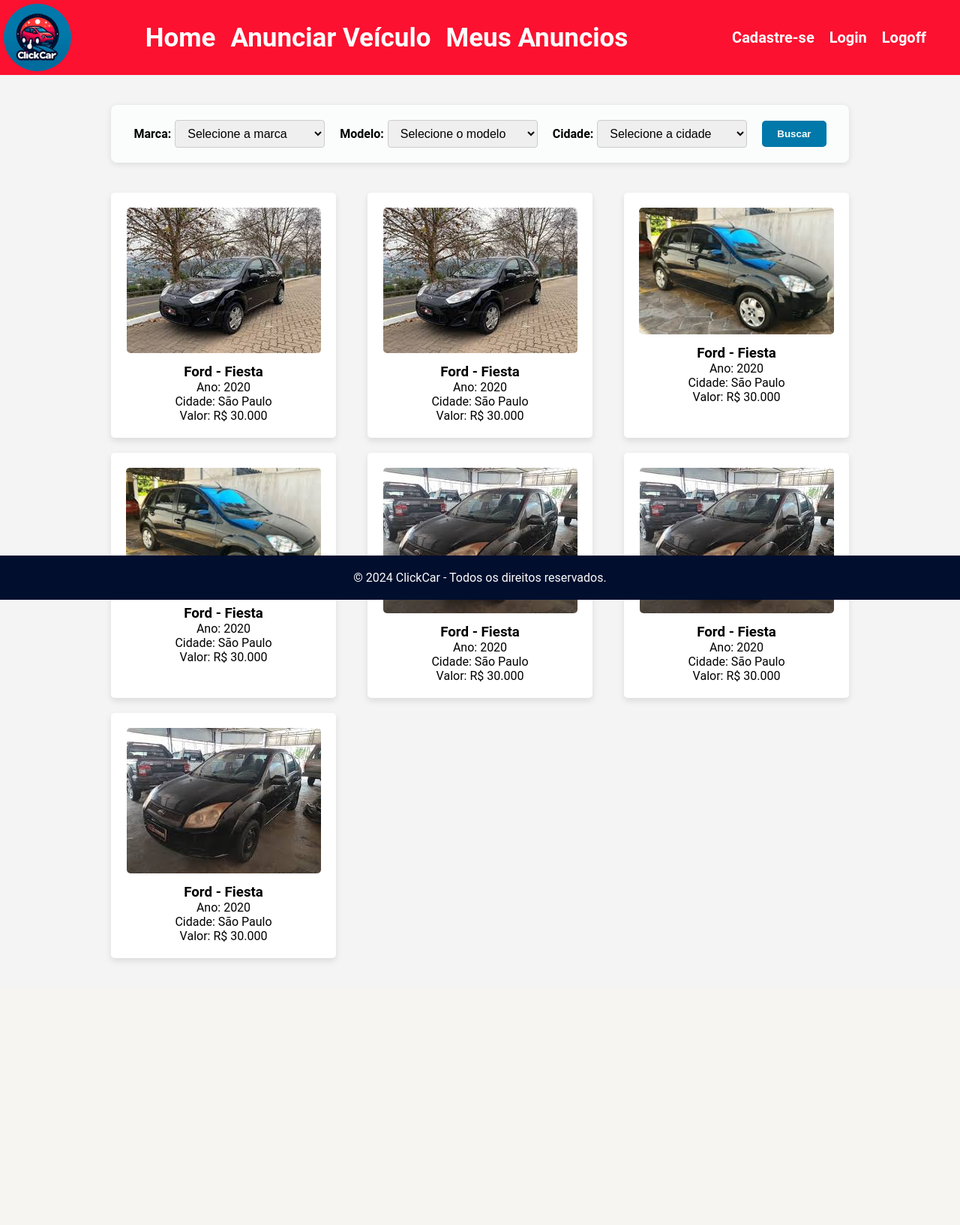
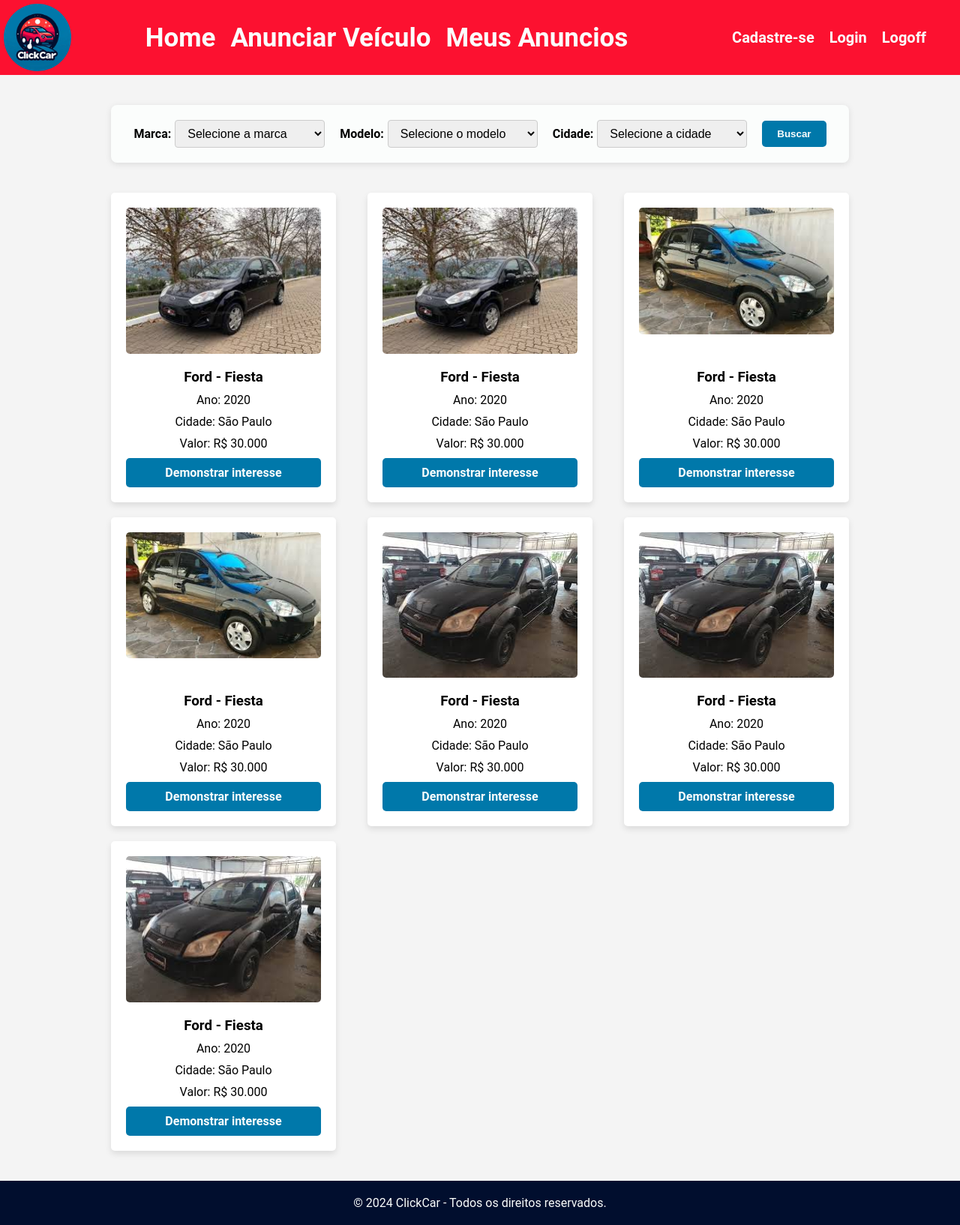
Before and after one commit to roddrigoqueiroz/ppi-trabalho-final, a PHP site: page /pages/index.html in a window 1280 px wide. Shown: the whole page at 75% size. Before the commit the page ends 1283 px from the top, so only its background shows below. Run offline with PHP 8.4, Linux system fonts and the light colour scheme.

Commit message:
Fix: Corrigindo últiams alterações antes de subir arquivo

```diff
--- a/front-end/css/forms.css
+++ b/front-end/css/forms.css
@@ -59,6 +59,7 @@
     .form-group label {
         text-align: left;
     }
+
     .input-field {
         width: 100%;
     }
--- a/front-end/css/index.css
+++ b/front-end/css/index.css
@@ -47,6 +47,11 @@
     box-shadow: 0 4px 8px rgba(0, 0, 0, 0.1);
     width: 300px;
     text-align: center;
+
+    display: flex;
+    flex-direction: column;
+    gap: 10px;
+    justify-content: space-between;
 }
 
 .card-img {
@@ -57,6 +62,10 @@
 
 .card-info {
     margin-top: 10px;
+
+    display: flex;
+    flex-direction: column;
+    gap: 10px;
 }
 
 @media (max-width: 768px) {
--- a/front-end/css/styles.css
+++ b/front-end/css/styles.css
@@ -14,7 +14,11 @@
 body {
     font-family: Roboto, sans-serif;
     background-color: #f4f4f4;
-    height: 100%;
+    height: 100vh;
+
+    display: flex;
+    flex-direction: column;
+    justify-content: space-between;
 }
 
 header {
@@ -62,16 +66,6 @@
     font-size: 20px;
 }
 
-button {
-    padding: 10px 20px;
-    background-color: var(--secondary);
-    color: var(--white-100);
-    font-weight: bold;
-    border: none;
-    border-radius: 5px;
-    cursor: pointer;
-}
-
 h2 {
     margin-bottom: 10px;
 }
@@ -91,17 +85,7 @@
     gap: 40px;
 }
 
-footer {
-    text-align: center;
-    padding: 20px;
-    background-color: var(--secondary-dark);
-    color: var(--white-100);
-    width: 100%;
-    bottom: 0;
-    position: fixed;
-}
-
-button {
+button, .button {
     padding: 10px 20px;
     background-color: var(--secondary);
     color: var(--white-100);
@@ -110,9 +94,10 @@
     border-radius: 5px;
     cursor: pointer;
     transition: background-color 0.3s ease;
+    text-decoration: none;
 }
 
-button:hover {
+button:hover, .button:hover {
     background-color: var(--primary);
 }
 
@@ -122,13 +107,18 @@
     font-weight: bold;
 }
 
+textarea {
+    font-family: Roboto, sans-serif;
+    resize: none;
+}
+
 footer {
     text-align: center;
     padding: 20px;
     background-color: var(--secondary-dark);
     color: var(--white-100);
     width: 100%;
-    bottom: 0;
+    resize: none;
 }
 
 @media (max-width: 768px) {
--- a/front-end/js/meus-anuncios.js
+++ b/front-end/js/meus-anuncios.js
@@ -3,7 +3,6 @@
     button.addEventListener('click', function() {
         if (confirm('Tem certeza que deseja excluir este anúncio?')) {
             alert('Anúncio excluído com sucesso!');
-            // Aqui você pode adicionar lógica de exclusão real quando estiver conectado ao backend
         }
     });
 });
--- a/front-end/js/scripts.js
+++ b/front-end/js/scripts.js
@@ -1,14 +1,14 @@
-document.getElementById('login-form').addEventListener('submit', function(event) {
-    event.preventDefault();
-    alert('Login simulado');
-});
+// document.getElementById('login-form').addEventListener('submit', function(event) {
+//     event.preventDefault();
+//     alert('Login simulado');
+// });
 
-document.getElementById('cadastro-form').addEventListener('submit', function(event) {
-    event.preventDefault();
-    alert('Cadastro realizado com sucesso!');
-});
+// document.getElementById('cadastro-form').addEventListener('submit', function(event) {
+//     event.preventDefault();
+//     alert('Cadastro realizado com sucesso!');
+// });
 
-document.getElementById('interesse-form').addEventListener('submit', function(event) {
-    event.preventDefault();
-    alert('Interesse registrado com sucesso!');
-});
+// document.getElementById('interesse-form').addEventListener('submit', function(event) {
+//     event.preventDefault();
+//     alert('Interesse registrado com sucesso!');
+// });
--- a/front-end/pages/cadastro.html
+++ b/front-end/pages/cadastro.html
@@ -3,7 +3,7 @@
 <head>
     <meta charset="UTF-8">
     <meta name="viewport" content="width=device-width, initial-scale=1.0">
-    <title>Cadastro de Usuário - AutoAnúncios</title>
+    <title>Cadastro de Usuário - ClickCar</title>
     <link rel="stylesheet" href="../css/styles.css">
     <link rel="stylesheet" href="../css/forms.css">
 </head>
@@ -16,7 +16,7 @@
             <a href="./index.html">Home</a>
 
             <a href="./novo-anuncio.html">Anunciar Veículo</a>
-            <a href="./interesses-anuncio.html">Meus Anuncios</a>
+            <a href="./meus-anuncios.html">Meus Anuncios</a>
         </div>
         <div class="nav-login">
             <a href="./cadastro.html">Cadastre-se</a>
--- a/front-end/pages/detalhes-anuncio.html
+++ b/front-end/pages/detalhes-anuncio.html
@@ -16,7 +16,7 @@
             <a href="./index.html">Home</a>
 
             <a href="./novo-anuncio.html">Anunciar Veículo</a>
-            <a href="./interesses-anuncio.html">Meus Anuncios</a>
+            <a href="./meus-anuncios.html">Meus Anuncios</a>
         </div>
         <div class="nav-login">
             <a href="./cadastro.html">Cadastre-se</a>
--- a/front-end/pages/index.html
+++ b/front-end/pages/index.html
@@ -16,7 +16,7 @@
             <a href="./index.html">Home</a>
 
             <a href="./novo-anuncio.html">Anunciar Veículo</a>
-            <a href="./interesses-anuncio.html">Meus Anuncios</a>
+            <a href="./meus-anuncios.html">Meus Anuncios</a>
         </div>
         <div class="nav-login">
             <a href="./cadastro.html">Cadastre-se</a>
@@ -64,6 +64,7 @@
                     <p>Ano: 2020</p>
                     <p>Cidade: São Paulo</p>
                     <p>Valor: R$ 30.000</p>
+                    <a class="button" href="interesse.html">Demonstrar interesse</a>
                 </div>
             </div>
             <div class="card">
@@ -73,6 +74,7 @@
                     <p>Ano: 2020</p>
                     <p>Cidade: São Paulo</p>
                     <p>Valor: R$ 30.000</p>
+                    <a class="button" href="interesse.html">Demonstrar interesse</a>
                 </div>
             </div>
             <div class="card">
@@ -82,6 +84,7 @@
                     <p>Ano: 2020</p>
                     <p>Cidade: São Paulo</p>
                     <p>Valor: R$ 30.000</p>
+                    <a class="button" href="interesse.html">Demonstrar interesse</a>
                 </div>
             </div>
             <div class="card">
@@ -91,6 +94,7 @@
                     <p>Ano: 2020</p>
                     <p>Cidade: São Paulo</p>
                     <p>Valor: R$ 30.000</p>
+                    <a class="button" href="interesse.html">Demonstrar interesse</a>
                 </div>
             </div>
             <div class="card">
@@ -100,6 +104,7 @@
                     <p>Ano: 2020</p>
                     <p>Cidade: São Paulo</p>
                     <p>Valor: R$ 30.000</p>
+                    <a class="button" href="interesse.html">Demonstrar interesse</a>
                 </div>
             </div>
             <div class="card">
@@ -109,6 +114,7 @@
                     <p>Ano: 2020</p>
                     <p>Cidade: São Paulo</p>
                     <p>Valor: R$ 30.000</p>
+                    <a class="button" href="interesse.html">Demonstrar interesse</a>
                 </div>
             </div>
             <div class="card">
@@ -118,6 +124,7 @@
                     <p>Ano: 2020</p>
                     <p>Cidade: São Paulo</p>
                     <p>Valor: R$ 30.000</p>
+                    <a class="button" href="interesse.html">Demonstrar interesse</a>
                 </div>
             </div>
         </section>
--- a/front-end/pages/interesse.html
+++ b/front-end/pages/interesse.html
@@ -16,7 +16,7 @@
             <a href="./index.html">Home</a>
 
             <a href="./novo-anuncio.html">Anunciar Veículo</a>
-            <a href="./interesses-anuncio.html">Meus Anuncios</a>
+            <a href="./meus-anuncios.html">Meus Anuncios</a>
         </div>
         <div class="nav-login">
             <a href="./cadastro.html">Cadastre-se</a>
--- a/front-end/pages/interesses-anuncio.html
+++ b/front-end/pages/interesses-anuncio.html
@@ -18,7 +18,7 @@
             <a href="./index.html">Home</a>
 
             <a href="./novo-anuncio.html">Anunciar Veículo</a>
-            <a href="./interesses-anuncio.html">Meus Anuncios</a>
+            <a href="./meus-anuncios.html">Meus Anuncios</a>
         </div>
         <div class="nav-login">
             <a href="./cadastro.html">Cadastre-se</a>
--- a/front-end/pages/login.html
+++ b/front-end/pages/login.html
@@ -3,7 +3,7 @@
 <head>
     <meta charset="UTF-8">
     <meta name="viewport" content="width=device-width, initial-scale=1.0">
-    <title>Login - AutoAnúncios</title>
+    <title>Login - ClickCar</title>
     <link rel="stylesheet" href="../css/styles.css">
     <link rel="stylesheet" href="../css/forms.css">
 </head>
@@ -16,7 +16,7 @@
             <a href="./index.html">Home</a>
 
             <a href="./novo-anuncio.html">Anunciar Veículo</a>
-            <a href="./interesses-anuncio.html">Meus Anuncios</a>
+            <a href="./meus-anuncios.html">Meus Anuncios</a>
         </div>
         <div class="nav-login">
             <a href="./cadastro.html">Cadastre-se</a>
--- a/front-end/pages/meus-anuncios.html
+++ b/front-end/pages/meus-anuncios.html
@@ -16,7 +16,7 @@
             <a href="./index.html">Home</a>
 
             <a href="./novo-anuncio.html">Anunciar Veículo</a>
-            <a href="./interesses-anuncio.html">Meus Anuncios</a>
+            <a href="./meus-anuncios.html">Meus Anuncios</a>
         </div>
         <div class="nav-login">
             <a href="./cadastro.html">Cadastre-se</a>
@@ -197,7 +197,6 @@
                     </div>
                 </div>
             </div>
-            <!-- Repita a estrutura acima para outros anúncios -->
         </section>
     </main>
 
--- a/front-end/pages/novo-anuncio.html
+++ b/front-end/pages/novo-anuncio.html
@@ -16,7 +16,7 @@
             <a href="./index.html">Home</a>
 
             <a href="./novo-anuncio.html">Anunciar Veículo</a>
-            <a href="./interesses-anuncio.html">Meus Anuncios</a>
+            <a href="./meus-anuncios.html">Meus Anuncios</a>
         </div>
         <div class="nav-login">
             <a href="./cadastro.html">Cadastre-se</a>
```
Also changed, not shown: front-end/css/detalhes-anuncio.css (+0 -13 lines), front-end/css/interesses-anuncio.css (+0 -12 lines), front-end/css/meus-anuncios.css (+0 -17 lines), front-end/js/cadastro.js (+21 -8 lines).
